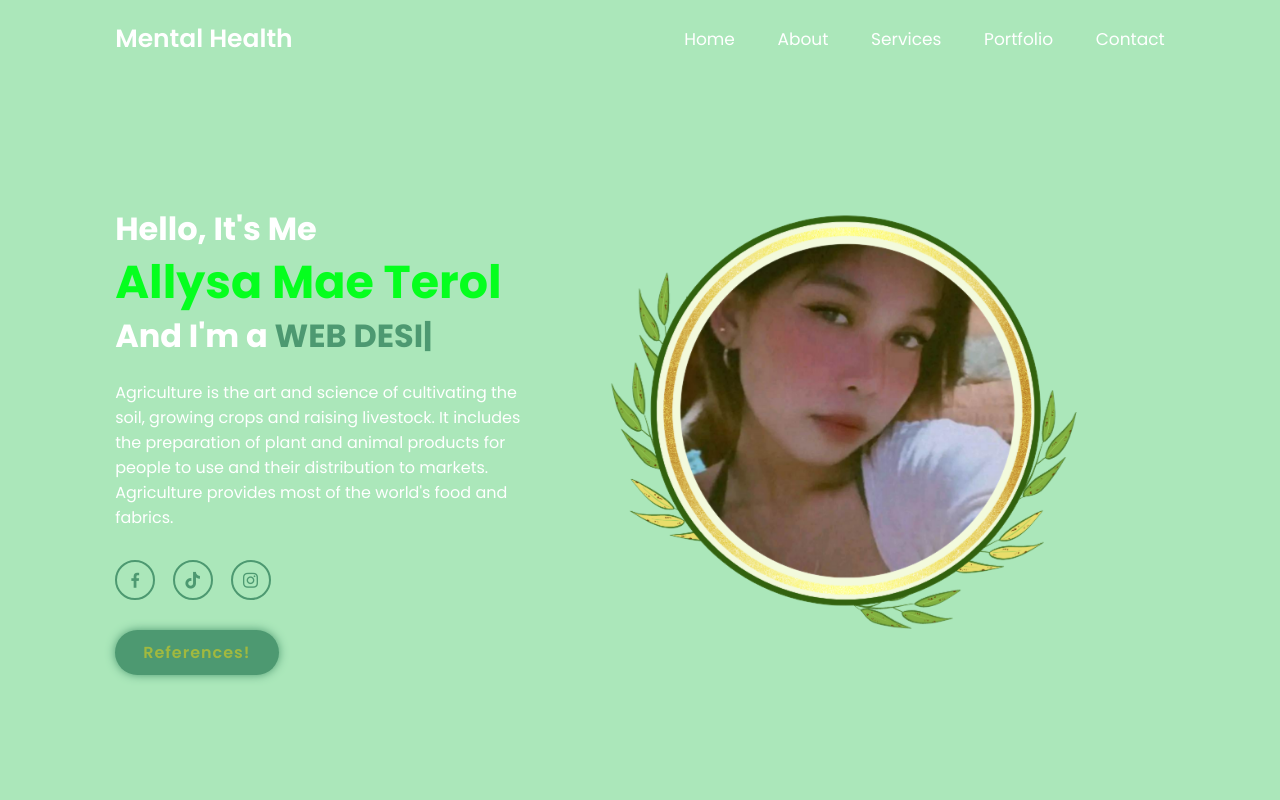
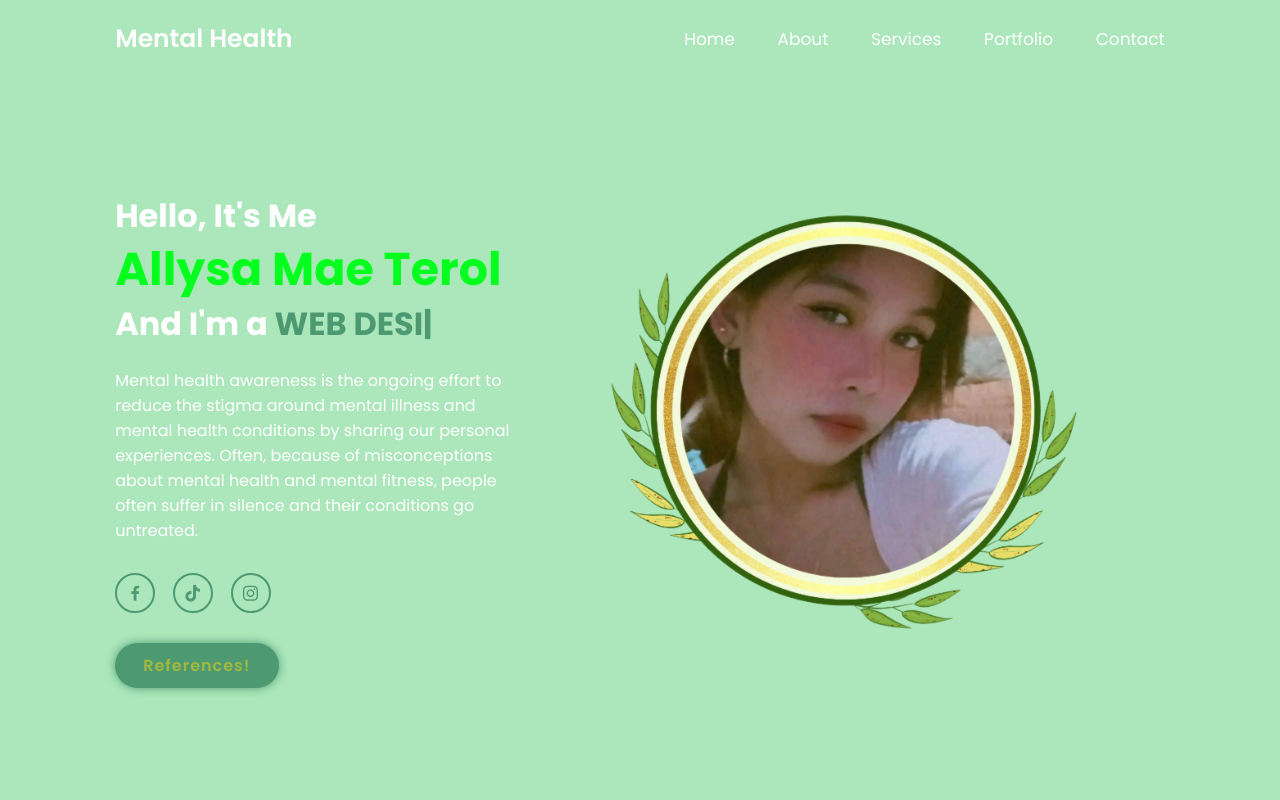
Before and after one commit to Jacob02162005/Alyssa, a plain HTML site: page index.html in a window 1280 px wide. Shown: the top 800 px of the page. Drawn offline with nearby package versions, Linux system fonts and the light colour scheme.

Commit message:
index.html

```diff
--- a/index.html
+++ b/index.html
@@ -35,7 +35,7 @@
                     <h3>Hello, It's Me</h3>
                     <h1>Allysa Mae Terol</h1>
                     <h3>And I'm a <span class="multiple-text"></span></h3>
-                    <p>Agriculture is the art and science of cultivating the soil, growing crops and raising livestock. It includes the preparation of plant and animal products for people to use and their distribution to markets. Agriculture provides most of the world's food and fabrics.</p>
+                    <p>Mental health awareness is the ongoing effort to reduce the stigma around mental illness and mental health conditions by sharing our personal experiences. Often, because of misconceptions about mental health and mental fitness, people often suffer in silence and their conditions go untreated.</p>
                     <div class="social-media">
                         <a href="https://www.facebook.com/alyssamae.terol.9" target="_blank"><i class='bx bxl-facebook' ></i></a>
                         <a href="https://www.tiktok.com/@m05oons?_t=8dHgRoMCpRi&_r=1&fbclid=IwAR1RVIt18emCJe6wx3JlUtH1NLtUkSwjSJ0DkIY0b70pM-6ZIJWlrJ4U5VM" target="_blank"><i class='bx bxl-tiktok'></i></a>
```
